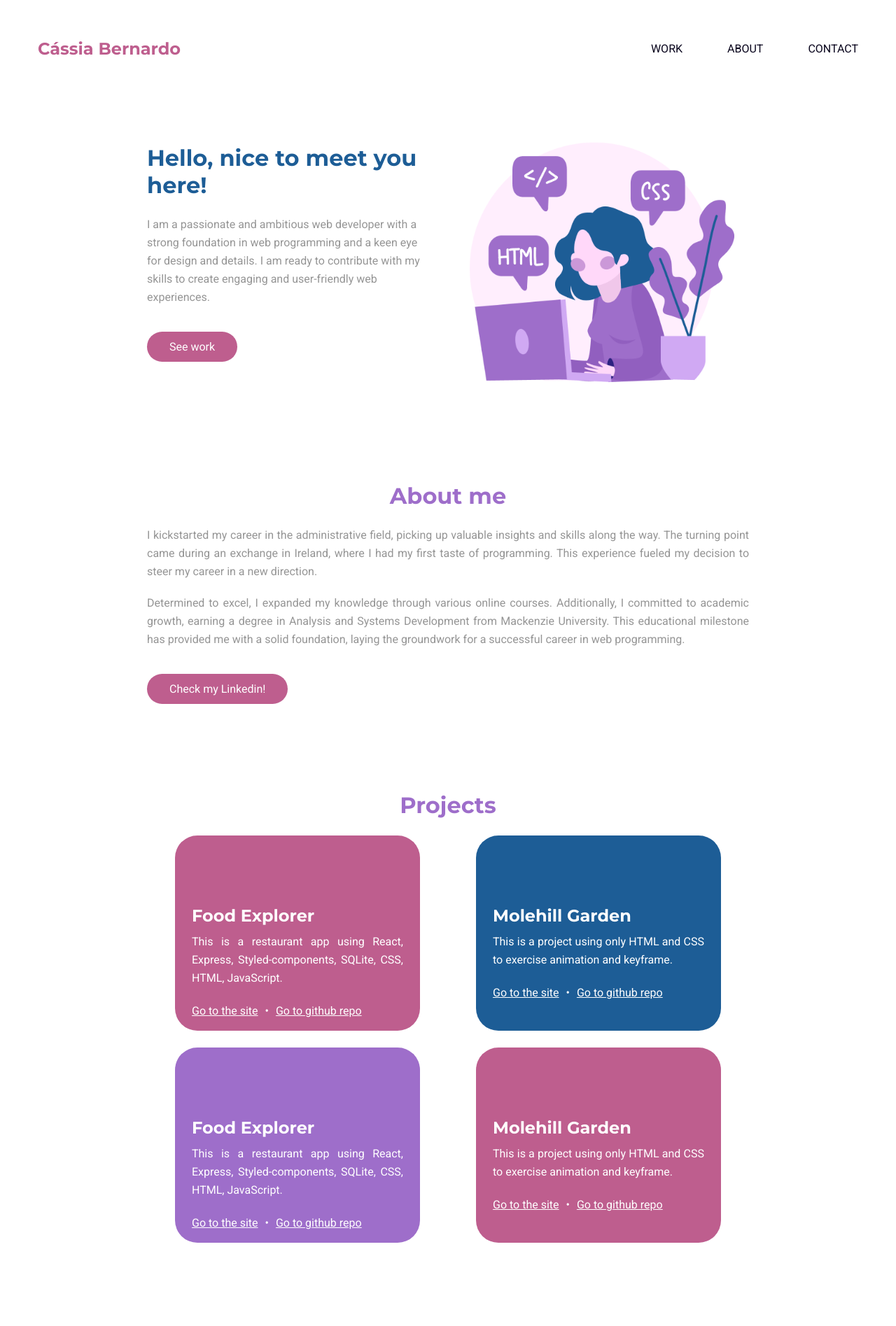
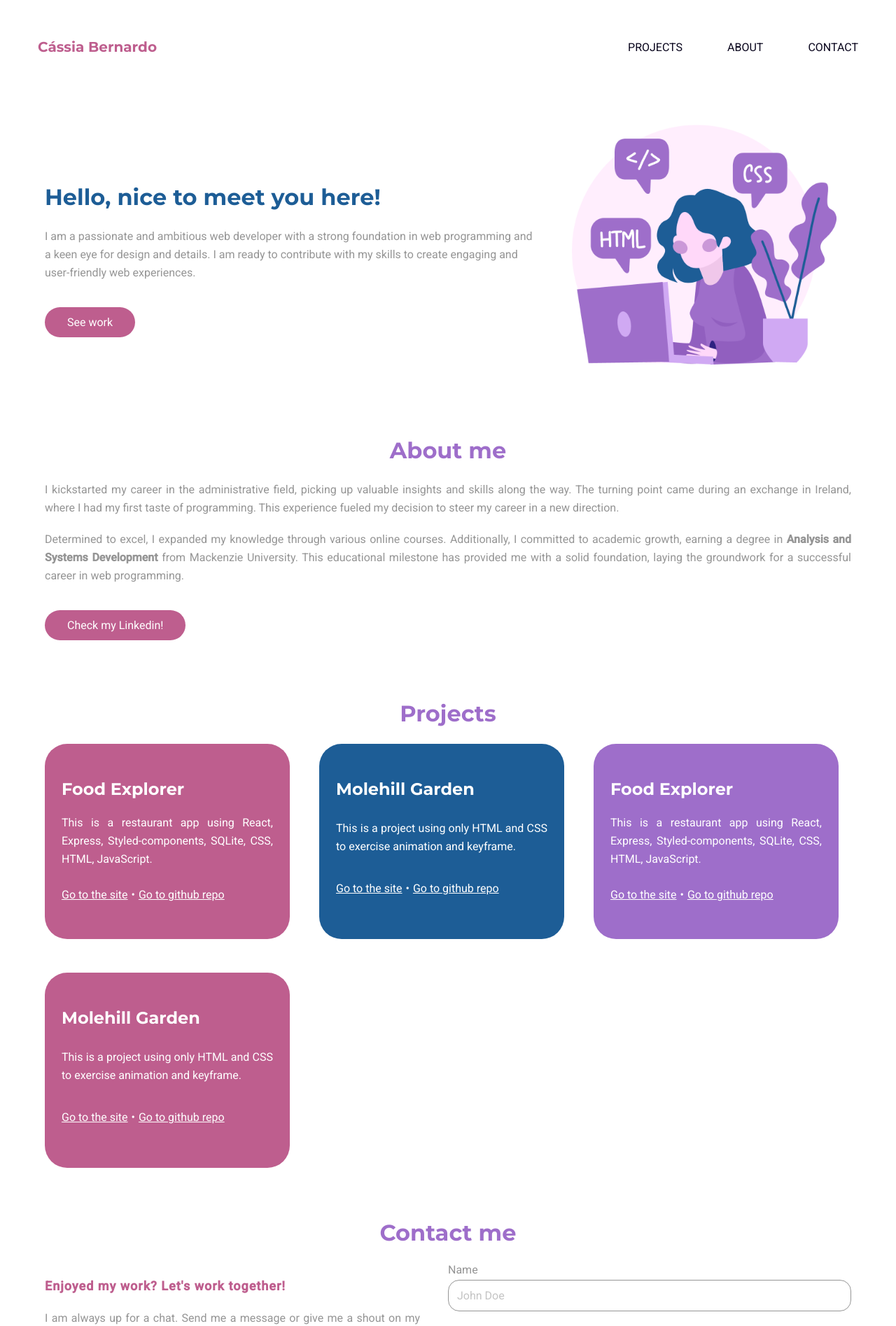
Before and after one commit to casbern/portfolio-site, a React (Vite) app: page /projects in a window 1280 px wide. Shown: the top 1895 px of the page at 70% size. Built offline with nearby package versions, Linux system fonts and the light colour scheme.

Commit message:
fix on the cards section to show them responsively adjust code for the contact section adjust code for the hero section

```diff
--- a/src/App.jsx
+++ b/src/App.jsx
@@ -46,10 +46,10 @@ function App() {
 					<p>
 						Determined to excel, I expanded my knowledge through various online
 						courses. Additionally, I committed to academic growth, earning a
-						degree in Analysis and Systems Development from Mackenzie
-						University. This educational milestone has provided me with a solid
-						foundation, laying the groundwork for a successful career in web
-						programming.
+						degree in <strong>Analysis and Systems Development</strong> from
+						Mackenzie University. This educational milestone has provided me
+						with a solid foundation, laying the groundwork for a successful
+						career in web programming.
 					</p>
 
 					<div className={styles.button}>
@@ -101,10 +101,11 @@ function App() {
 				<Session title="Contact me">
 					<div className={styles.contact}>
 						<div className={styles.contactInfo}>
+							<p>Enjoyed my work? Let's work together!</p>
 							<p>
-								Reach out! Send me a message, I will answer as fast as possible.
+								I am always up for a chat. Send me a message or give me a shout
+								on my social media.
 							</p>
-							<p>Check also my linkedin and github page!</p>
 
 							<div className={styles.links}>
 								<a
--- a/src/App.module.css
+++ b/src/App.module.css
@@ -1,17 +1,16 @@
 .wrapper {
-	max-width: 90rem;
+	max-width: 90%;
 	margin: 0 auto;
 }
 
 .hero {
 	width: 100%;
-	padding: 2rem;
 
-	text-align: center;
+	text-align: justify;
 }
 
 .hero img {
-	width: 31rem;
+	width: 35rem;
 }
 
 .heroInfo h1 {
@@ -29,6 +28,7 @@
 	color: var(--gray-200);
 	font-weight: 400;
 	line-height: 2.6rem;
+	font-size: 1.6rem;
 }
 
 .button {
@@ -54,6 +54,16 @@
 
 .contact {
 	margin-bottom: 4.8rem;
+}
+
+.contactInfo p:first-child {
+	color: var(--pink-200);
+	font-weight: bold;
+	font-size: 1.8rem;
+	letter-spacing: 0.1rem;
+	text-align: left;
+
+	margin-bottom: 2rem;
 }
 
 .links a svg {
@@ -108,11 +118,35 @@ a:focus {
 	border: none;
 }
 
-@media (min-width: 768px) {
+.cardsContainer {
+	display: flex;
+	flex-direction: column;
+	align-items: center;
+}
+
+@media (min-width: 600px) {
+	.hero {
+		display: flex;
+		flex-direction: row;
+		align-items: center;
+		justify-content: center;
+
+		flex-direction: row-reverse;
+		text-align: left;
+	}
+
+	.hero img {
+		width: 35rem;
+	}
+
+	.heroInfo {
+		padding-top: 70px;
+	}
+
 	.cardsContainer {
-		display: flex;
-		flex-wrap: wrap;
-		justify-content: space-around;
+		display: grid;
+		grid-template-columns: 1fr 1fr;
+		gap: 2.4rem;
 	}
 
 	.contact {
@@ -121,7 +155,7 @@ a:focus {
 	}
 
 	.contactInfo {
-		padding: 2rem 4rem;
+		padding: 2rem 4rem 0 0;
 	}
 }
 
@@ -147,4 +181,8 @@ a:focus {
 	button {
 		font-size: 2.4rem;
 	}
+
+	.cardsContainer {
+		grid-template-columns: 1fr 1fr 1fr;
+	}
 }
--- a/src/components/Card/Card.module.css
+++ b/src/components/Card/Card.module.css
@@ -1,7 +1,7 @@
 .cards {
-	max-width: 35rem;
+	max-width: 32rem;
 	height: 27.9rem;
-	padding: 10rem 2.4rem;
+	padding: 5rem 2.4rem;
 	margin-bottom: 2.4rem;
 
 	border-radius: 32px;
@@ -19,8 +19,7 @@
 	font-style: normal;
 	font-weight: 700;
 	line-height: normal;
-
-	margin-bottom: 1rem;
+	margin-bottom: 1.6rem;
 }
 
 .cards p {
@@ -36,7 +35,7 @@
 
 .links li {
 	display: inline-block;
-	margin-right: 1rem;
+	margin-right: 0.5rem;
 }
 
 .links a {
@@ -47,9 +46,16 @@
 	.cards {
 		display: flex;
 		flex-wrap: wrap;
+		justify-content: space-between;
 	}
 
 	.links a:hover {
 		font-weight: bold;
 	}
 }
+
+@media (min-width: 1024px) {
+	.cards {
+		max-width: 35rem;
+	}
+}
--- a/src/components/Header/Header.module.css
+++ b/src/components/Header/Header.module.css
@@ -4,10 +4,10 @@
 	justify-content: space-between;
 	align-items: center;
 
-	padding: 3rem 2rem;
+	padding: 3.2rem;
 }
 
-@media (min-width: 1024px) {
+@media (min-width: 768px) {
 	.header {
 		padding: 5.4rem;
 	}
--- a/src/components/Navbar/Navbar.module.css
+++ b/src/components/Navbar/Navbar.module.css
@@ -80,7 +80,7 @@
 	text-decoration: underline;
 }
 
-@media (min-width: 1024px) {
+@media (min-width: 768px) {
 	.burguerIcon {
 		display: none;
 	}
@@ -97,7 +97,7 @@
 
 	.navigationMenu ul li {
 		list-style-type: none;
-		margin-left: 6.4rem;
+		margin-left: 4.4rem;
 	}
 
 	.navigationMenu ul li a {
@@ -105,7 +105,7 @@
 		color: var(--black);
 
 		font-family: "Roboto", sans-serif;
-		font-size: 1.6rem;
+		font-size: 1.4rem;
 		font-style: normal;
 		font-weight: 400;
 		line-height: normal;
@@ -117,6 +117,16 @@
 	}
 
 	.brandName {
-		font-size: 2.4rem;
+		font-size: 2rem;
 	}
 }
+
+@media (min-width: 1024px) {
+	.navigationMenu ul li {
+		margin-left: 6.4rem;
+	}
+
+	.navigationMenu ul li a {
+		font-size: 1.6rem;
+	}
+}
--- a/src/components/Navbar/index.jsx
+++ b/src/components/Navbar/index.jsx
@@ -38,17 +38,17 @@ export function Navbar() {
 			>
 				<ul>
 					<li>
-						<a href="#work" onClick={() => setIsNavExpanded(!isNavExpanded)}>
-							WORK
+						<a href="#work" onClick={() => setIsNavExpanded(false)}>
+							PROJECTS
 						</a>
 					</li>
 					<li>
-						<a href="#about" onClick={() => setIsNavExpanded(!isNavExpanded)}>
+						<a href="#about" onClick={() => setIsNavExpanded(false)}>
 							ABOUT
 						</a>
 					</li>
 					<li>
-						<a href="#contact" onClick={() => setIsNavExpanded(!isNavExpanded)}>
+						<a href="#contact" onClick={() => setIsNavExpanded(false)}>
 							CONTACT
 						</a>
 					</li>
--- a/src/components/Session/Session.module.css
+++ b/src/components/Session/Session.module.css
@@ -1,6 +1,5 @@
 .session {
 	width: 100%;
-	padding: 2rem;
 
 	margin-top: 4.9rem;
 
```
